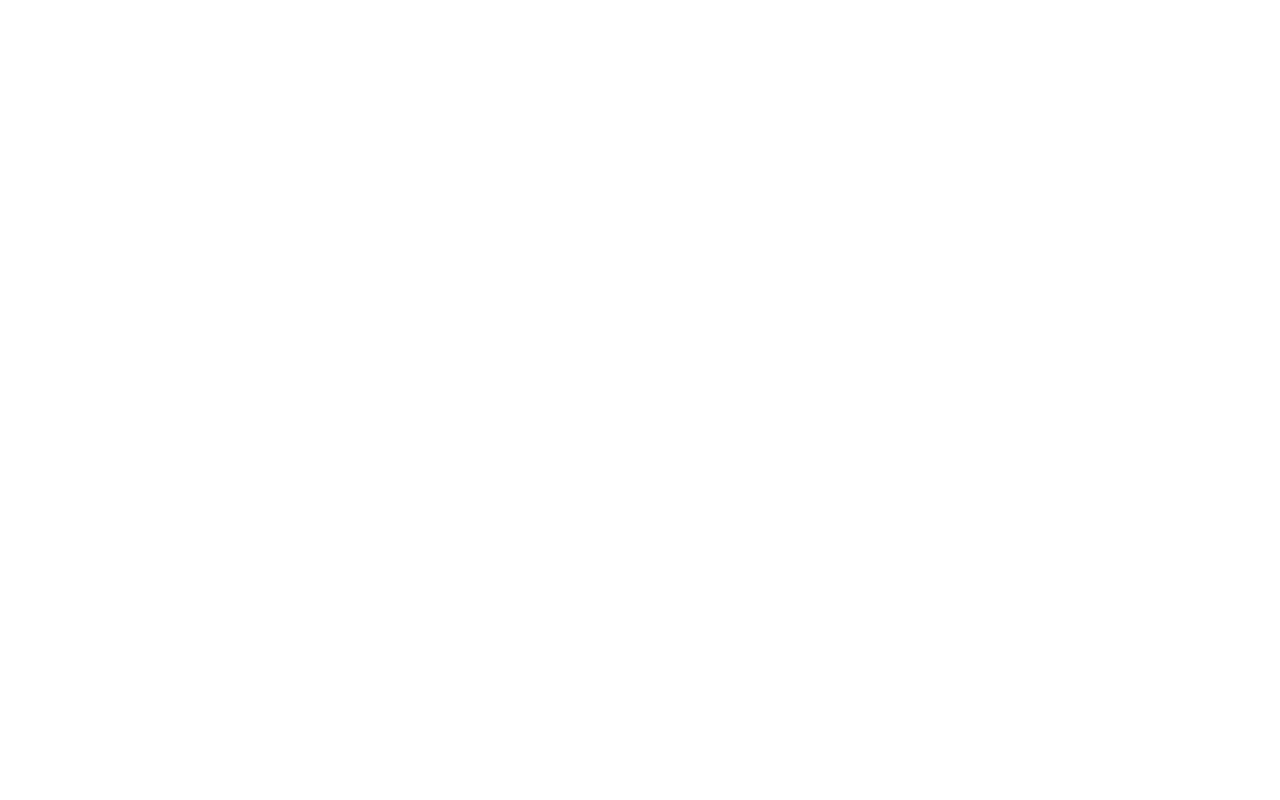
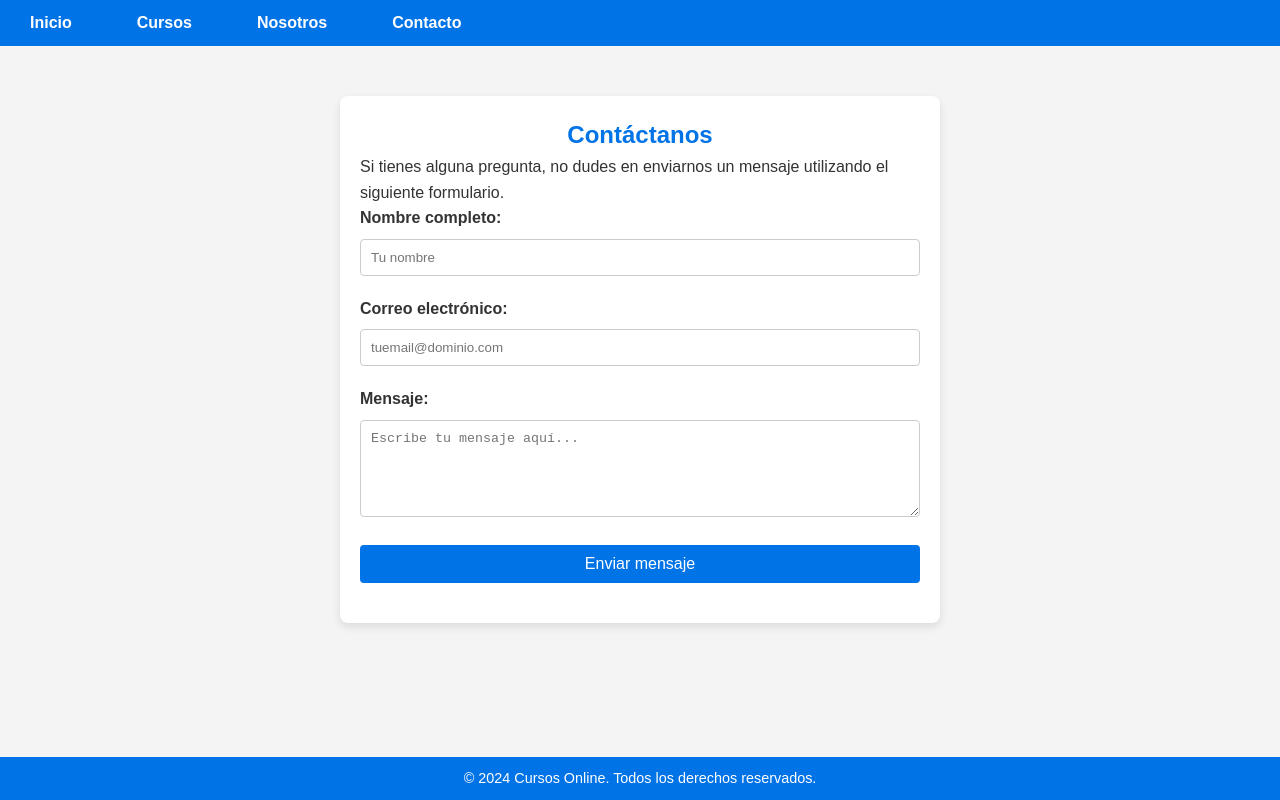
Before and after one commit to JoseAbad985/Web-Cursos2, a plain HTML site: page Front_End/contacto.html in a window 1280 px wide. Drawn offline with Linux system fonts and the light colour scheme.

Commit message:
Comit Errores | Comit Final

```diff
--- a/Front_End/contacto.html
+++ b/Front_End/contacto.html
@@ -0,0 +1,50 @@
+<!DOCTYPE html>
+<html lang="es">
+<head>
+    <meta charset="UTF-8">
+    <meta name="viewport" content="width=device-width, initial-scale=1.0">
+    <title>Contacto - Cursos Online</title>
+    <link rel="stylesheet" href="css/styles.css">
+    <script src="js/scripts.js" defer></script>
+</head>
+<body>
+    <header>
+        <nav>
+            <ul>
+                <li><a href="index.html">Inicio</a></li>
+                <li><a href="cursos.html">Cursos</a></li>
+                <li><a href="about.html">Nosotros</a></li>
+                <li><a href="contacto.html">Contacto</a></li>
+            </ul>
+        </nav>
+    </header>
+
+    <main>
+        <section class="contact-container">
+            <h1>Contáctanos</h1>
+            <p>Si tienes alguna pregunta, no dudes en enviarnos un mensaje utilizando el siguiente formulario.</p>
+
+            <form id="contactForm" onsubmit="return validateForm()">
+                <label for="name">Nombre completo:</label>
+                <input type="text" id="name" name="name" placeholder="Tu nombre" required>
+
+                <label for="email">Correo electrónico:</label>
+                <input type="email" id="email" name="email" placeholder="tuemail@dominio.com" required>
+
+                <label for="message">Mensaje:</label>
+                <textarea id="message" name="message" rows="5" placeholder="Escribe tu mensaje aquí..." required></textarea>
+
+                <button type="submit">Enviar mensaje</button>
+            </form>
+
+            <div id="formResponse"></div>
+        </section>
+    </main>
+
+
+
+    <footer>
+        <p>&copy; 2024 Cursos Online. Todos los derechos reservados.</p>
+    </footer>
+</body>
+</html>
--- a/Front_End/css/styles.css
+++ b/Front_End/css/styles.css
@@ -333,3 +333,99 @@ nav ul li a:hover {
     gap: 30px; /* Espacio entre tarjetas */
     padding: 20px;
 }
+
+/* Estilos generales */
+body {
+    font-family: Arial, sans-serif;
+    margin: 0;
+    padding: 0;
+    background-color: #f4f4f4;
+    color: #333;
+}
+
+header {
+    background-color: #0073e6;
+    padding: 10px 0;
+    text-align: center;
+}
+
+header nav ul {
+    list-style: none;
+    padding: 0;
+}
+
+header nav ul li {
+    display: inline;
+    margin-right: 20px;
+}
+
+header nav ul li a {
+    color: white;
+    text-decoration: none;
+    font-weight: bold;
+}
+
+header nav ul li a:hover {
+    text-decoration: underline;
+}
+
+.contact-container {
+    max-width: 600px;
+    margin: 50px auto;
+    padding: 20px;
+    background-color: white;
+    border-radius: 8px;
+    box-shadow: 0 4px 10px rgba(0, 0, 0, 0.1);
+}
+
+.contact-container h1 {
+    text-align: center;
+    color: #0073e6;
+}
+
+.contact-container label {
+    display: block;
+    margin-bottom: 8px;
+    font-weight: bold;
+}
+
+.contact-container input,
+.contact-container textarea {
+    width: 100%;
+    padding: 10px;
+    margin-bottom: 20px;
+    border: 1px solid #ccc;
+    border-radius: 4px;
+}
+
+.contact-container button {
+    background-color: #0073e6;
+    color: white;
+    padding: 10px 15px;
+    border: none;
+    border-radius: 4px;
+    cursor: pointer;
+    font-size: 16px;
+    width: 100%;
+}
+
+.contact-container button:hover {
+    background-color: #005bb5;
+}
+
+footer {
+    text-align: center;
+    background-color: #0073e6;
+    color: white;
+    padding: 10px 0;
+    position: absolute;
+    width: 100%;
+    bottom: 0;
+}
+
+#formResponse {
+    text-align: center;
+    margin-top: 20px;
+    font-size: 1.2em;
+    color: green;
+}
```
Also changed, not shown: Front_End/agregar_curso.html (+1 -1 lines), Front_End/js/app.js (+35 -0 lines).
